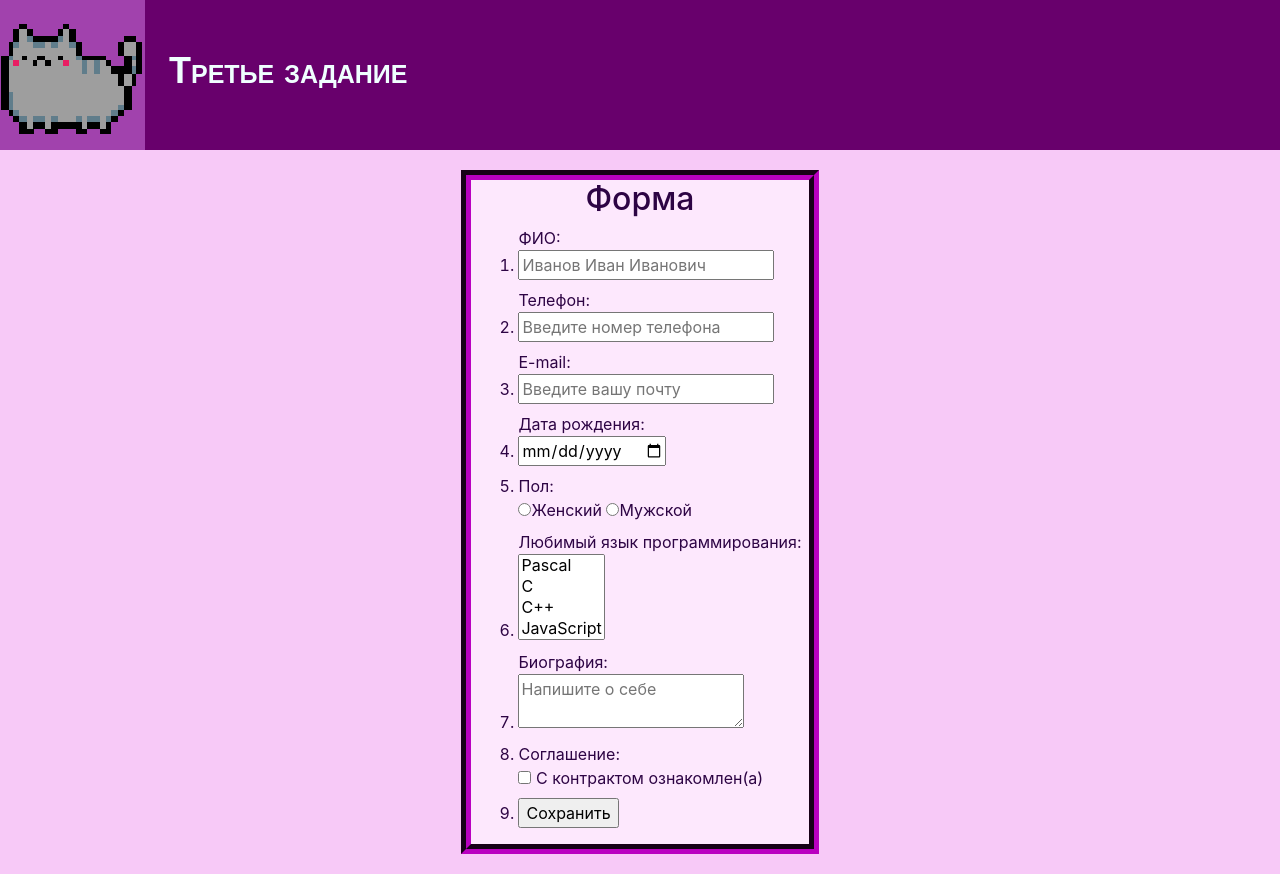
After one commit to TanyaOvs/Web_second_semestr, a PHP site: page /form.php in a window 1280 px wide. The commit adds this page. Run offline with PHP 8.4, Linux system fonts and the light colour scheme.

Commit message:
Add files via upload

```diff
--- /dev/null
+++ b/3/form.php
@@ -0,0 +1,94 @@
+<!doctype html>
+<html lang="ru">
+<head>
+    <meta charset="UTF-8">
+    <link rel="stylesheet" href="style.css">
+    <meta name="viewport" content="width=device-width, initial-scale=1">
+    <link rel="stylesheet" href="https://stackpath.bootstrapcdn.com/bootstrap/4.3.1/css/bootstrap.min.css">
+    <title>Третье задание</title>
+</head>
+<body>
+<!-- Шапка -->
+<div class="row justify-content-md-between">
+    <div class="main_header d-flex align-items-center">
+        <img id="kitty_id" src="kitty.png" alt="Логотип сайта с котиком" class="mr-4">
+        <h1 class="header_name">Третье задание</h1>
+    </div>
+</div>
+<!-- Форма -->
+<div class="form">
+    <h2>Форма</h2>
+    <form action="index.php" method="POST">
+        <ol>
+            <li>
+                <label>
+                    ФИО:<br /><input name="FIO" type="text" placeholder="Иванов Иван Иванович" />
+                </label><br />
+            </li>
+
+            <li>
+                <label>
+                    Телефон:<br /><input name="phone" type="tel" placeholder="Введите номер телефона" />
+                </label><br />
+            </li>
+
+            <li>
+                <label>
+                    E-mail:<br /><input name="email" type="email" placeholder="Введите вашу почту" />
+                </label><br />
+            </li>
+
+            <li>
+                <label>
+                    Дата рождения:<br /><input name="birthdate" type="date" required/>
+                </label><br />
+            </li>
+
+            <li>
+                Пол: <br />
+                <label class="gender"><input type="radio" name="gender" value="female" />Женский</label>
+                <label class="gender"><input type="radio" name="gender" value="male" />Мужской</label><br />
+            </li>
+
+            <li>
+                <label>
+                    Любимый язык программирования: <br />
+                    <select name="language[]" multiple="multiple">
+                        <option value="Pascal">Pascal</option>
+                        <option value="C">C</option>
+                        <option value="C++">C++</option>
+                        <option value="JavaScript">JavaScript</option>
+                        <option value="PHP">PHP</option>
+                        <option value="Python">Python</option>
+                        <option value="Java">Java</option>
+                        <option value="Haskell">Haskell</option>
+                        <option value="Clojure">Clojure</option>
+                        <option value="Prolog">Prolog</option>
+                        <option value="Scala">Scala</option>
+                    </select>
+                </label><br />
+            </li>
+
+            <li>
+                <label>
+                    Биография: <br /><textarea name="bio" placeholder="Напишите о себе"></textarea>
+                </label> <br />
+            </li>
+
+            <li>
+                Соглашение: <br />
+                <label class="sogl"><input type="checkbox" name="check" required/> C контрактом ознакомлен(а)</label><br />
+            </li>
+
+            <li><input type="submit" value="Сохранить" /></li>
+        </ol>
+    </form>
+</div>
+<?php
+if(isset($_GET['actionsCompleted']) && $_GET['actionsCompleted'] == '1') {
+    //echo '<script>alert("Форма успешно отправлена!");</script>';
+    echo "<div error-message style='margin-top: 10px;font: small-caps 1.2rem sans-serif;font-size: 36px;text-align: center;color: #68006C;background: #FDE8FD;'>Форма успешно отправлена!</div>";
+}
+?>
+</body>
+</html>
--- a/3/style.css
+++ b/3/style.css
@@ -13,6 +13,7 @@
 }
 
 body{
+    overflow: hidden;
     background-color: #F7C9F7!important;
 }
 
@@ -25,7 +26,7 @@ body h2{
     display: flex;
     flex-direction: column;
     align-items: center;
-    margin: 40px 30%;
+    margin: 20px 36%;
     border: 10px groove #68006C;
     background: #FDE8FD;
 }
@@ -36,3 +37,23 @@ body h2{
 .form ol {
     color: #2d0444;
 }
+
+.success-message {
+    display: none;
+    margin-top: 10px;
+    font: small-caps 1.2rem sans-serif;
+    font-size: 36px;
+    text-align: center;
+    color: #68006C;
+    background: #FDE8FD;
+}
+
+.error-message{
+    display: none;
+    margin-top: 10px;
+    font: small-caps 1.2rem sans-serif;
+    font-size: 36px;
+    text-align: center;
+    color: #68006C;
+    background: #FDE8FD;
+}
```
Also changed, not shown: 3/kitty.png (added).
